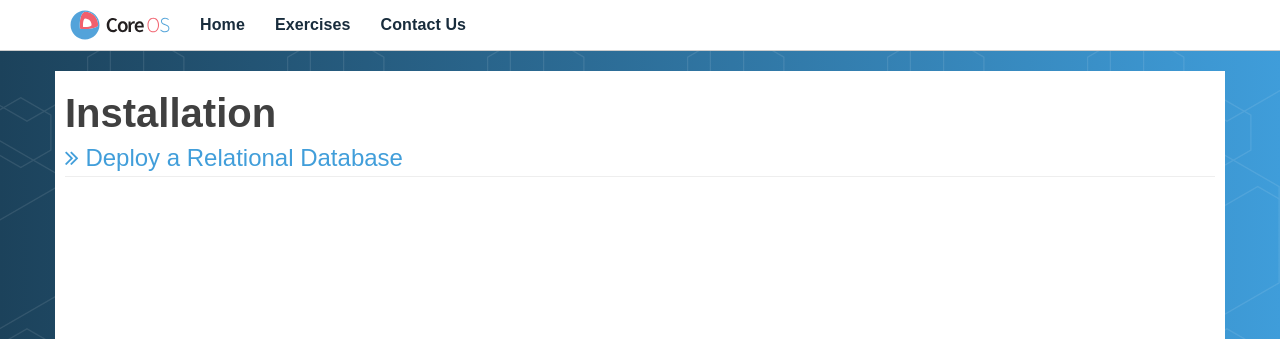
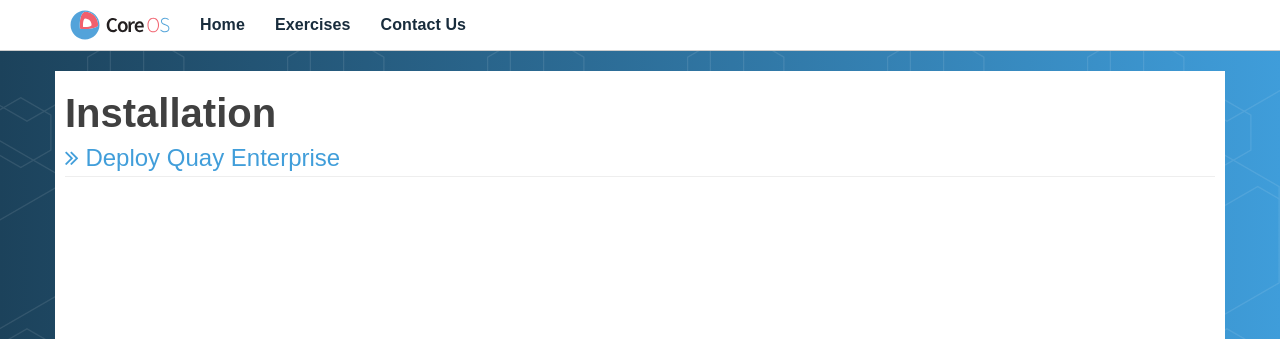
Before and after one commit to RedHatWorkshops/quay-workshop, a Jekyll site: the page built from content/labs/0004-install-quay-enterprise.md, in a window 1280 px wide. Shown: the top 339 px of the page. Built offline with Jekyll 4.4.1, drawn with Linux system fonts in a browser that asks for light colours.

Commit message:
cleanup slugs

```diff
--- a/content/labs/0004-install-quay-enterprise.md
+++ b/content/labs/0004-install-quay-enterprise.md
@@ -1,6 +1,6 @@
 ---
 layout: lab
-title: Deploy a Relational Database
-permalink: /lab/install/
+title: Deploy Quay Enterprise
+permalink: /lab/install/quay-enterprise
 module: Installation
 ---
```
Also changed, not shown: content/labs/0002-docker-101.md (+1 -1 lines), content/labs/0003-install-mysql.md (+1 -1 lines).
